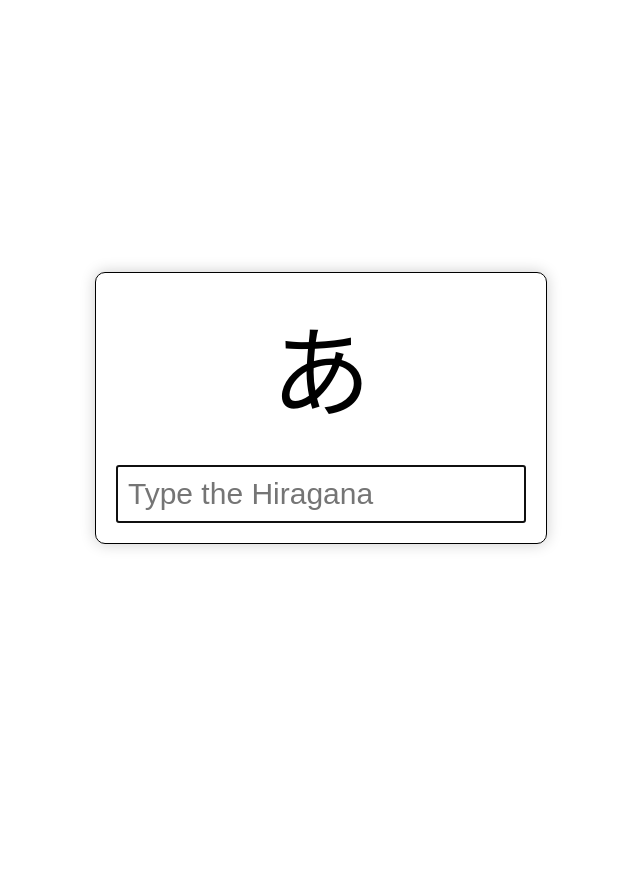
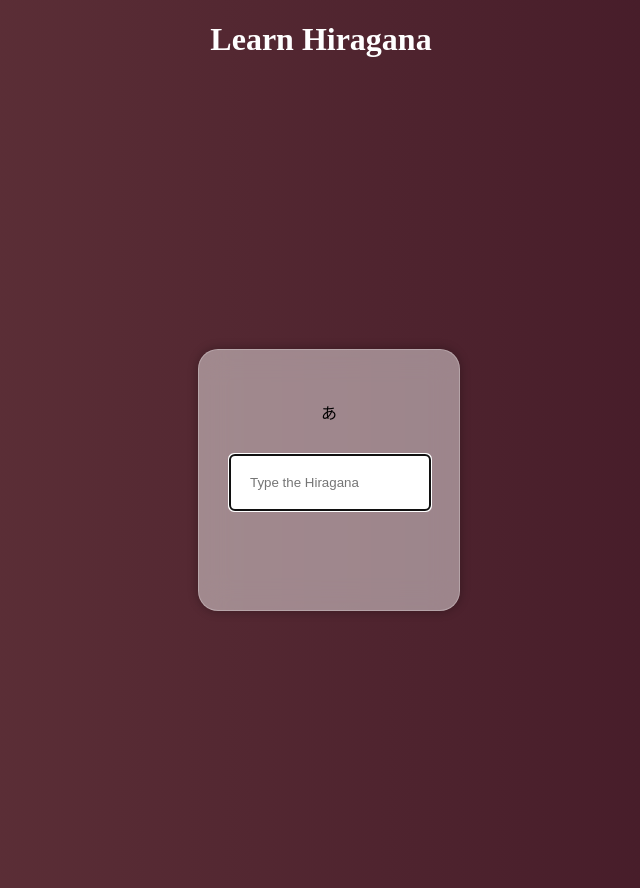
Before and after one commit to floriiian/JLearn, a web app: page /Hiragana.html in a window 1280 px wide. Shown: the whole page, without its empty margins (319-959 px from the left). Before the commit the page ends 549 px from the top, so only its background shows below. Run offline with its HTML, style and script files only (its server is not run), Linux system fonts and the light colour scheme; data that the repository does not hold is empty.

```diff
--- a/src/main/resources/public/Hiragana.html
+++ b/src/main/resources/public/Hiragana.html
@@ -3,40 +3,16 @@
 <head>
     <meta charset="UTF-8">
     <meta name="viewport" content="width=device-width, initial-scale=1.0">
+    <link rel="stylesheet" href="style.css">
     <title>Hiragana Quiz</title>
-    <style>
-        .card-container {
-            display: flex;
-            justify-content: center;
-            align-items: center;
-            height: 100vh;
-        }
-        .card {
-            font-size: 50px;
-            padding: 20px;
-            border: 1px solid black;
-            border-radius: 10px;
-            box-shadow: 0px 0px 15px rgba(0, 0, 0, 0.2);
-        }
-        .card__text {
-            font-size: 100px;
-            margin-bottom: 20px;
-            text-align: center;
-        }
-        .card__field {
-            font-size: 30px;
-            padding: 10px;
-        }
-        .wrong {
-            background-color: #f8d7da;
-        }
-    </style>
 </head>
 <body>
 
-<div class="card-container">
+<h1 class = "title">Learn Hiragana</h1>
+<div class="cards-container">
     <div class="card">
-        <div class="card__text" id="hiraganaText">あ</div>
+        <div class="character" id="hiraganaText">あ</div>
+        <label for="inputField"></label>
         <input type="text" id="inputField" class="card__field" autocomplete="off" spellcheck="false" autocapitalize="none" placeholder="Type the Hiragana">
     </div>
 </div>
@@ -48,7 +24,6 @@
         { char: "う", romaji: "u" },
         { char: "え", romaji: "e" },
         { char: "お", romaji: "o" }
-        // Add more hiragana and their romaji equivalent here
     ];
 
     let currentCardIndex = 0;
--- a/src/main/resources/public/style.css
+++ b/src/main/resources/public/style.css
@@ -1,70 +1,71 @@
-
-.btn {
-    background-color: #3e3e3e;
-    color: white;
-    padding: 10px 20px;
-    text-align: center;
-    text-decoration: none;
-    border-radius: 5px;
-    margin: 10px;
-}
-.btn:hover {
-    background-color: #a8a8a8;
+body{
+    background: rgb(100,54,60);
+    background: linear-gradient(90deg, rgba(100,54,60,1) 0%, rgba(62,21,36,1) 100%);
 }
 
-body {
-    font: 1em/1.618 Inter, sans-serif;
-    align-items: center;
-    justify-content: center;
-    background: rgb(53, 52, 58);
-    color: #e1e1ea;
-
-}
 
 .cards-container {
     display: flex;
-    flex-wrap: wrap;
-    justify-content: flex-start;
-    gap: 10px;
-    width: 100%;
-    padding: 10px;
+    justify-content: center;
+    align-items: center;
+    height: 100vh;
+    width: 100vw;
+    margin: 0;
+}
+
+.title{
+    display: flex;
+    position: relative;
+    text-align: center;
+    color: white;
+    justify-content: center;
 }
 
 
 .card {
-    min-height: 100px;
-    flex-direction: column;
-    justify-content: center;
-    align-items: center;
-    text-align: center;
-
-    max-width: 100px;
+    min-height: 200px;
+    max-width: 200px;
     height: auto;
     padding: 30px;
-
     border: 1px solid rgba(255, 255, 255, .25);
     border-radius: 20px;
     background-color: rgba(255, 255, 255, 0.45);
     box-shadow: 0 0 10px 1px rgba(0, 0, 0, 0.25);
     backdrop-filter: blur(15px);
-    display: flex;
-    position: relative;
     margin: 5px;
+    flex-direction: column;
+    justify-content: center;
+    align-items: center;
+    text-align: center;
 }
 
 .card__field {
-    text-align: center;
-    color: black;
     width: 80%;
-    padding: 10px;
-    margin-top: 10px;
+    padding: 20px;
+    margin-top: 50px;
     border-radius: 5px;
     border: 1px solid rgba(0, 0, 0, 0.25);
 }
 
 .character {
     position: relative;
-    top: 10px;
+    top: 20px;
     left: 50%;
     transform: translateX(-50%);
 }
+
+@keyframes pulsate {
+    0% {
+        background-color: #f8d7da;
+    }
+    50% {
+        background-color: #ef959f; /* A slightly different color for the pulsation effect */
+    }
+    100% {
+        background-color: #f8d7da;
+    }
+}
+
+.wrong {
+    animation: pulsate 1.5s infinite; /* Adjust the duration (1.5s) as needed */
+}
```
